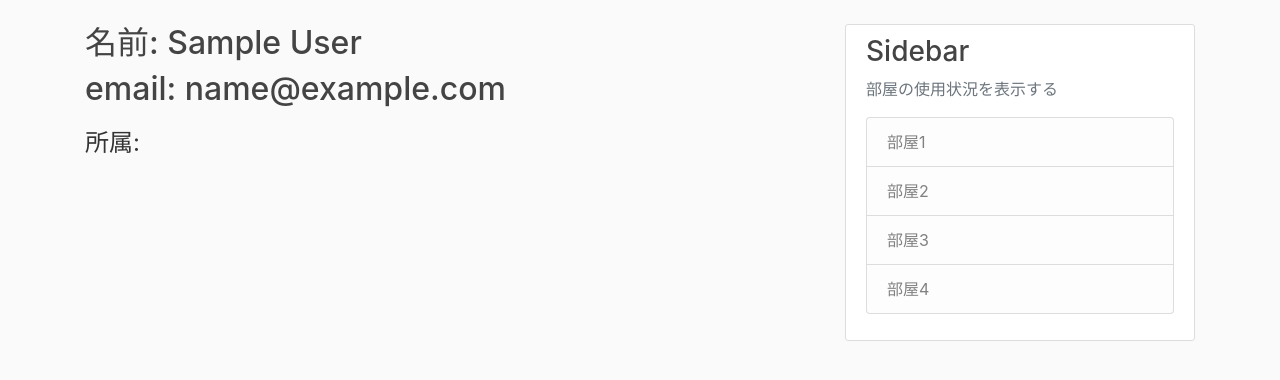
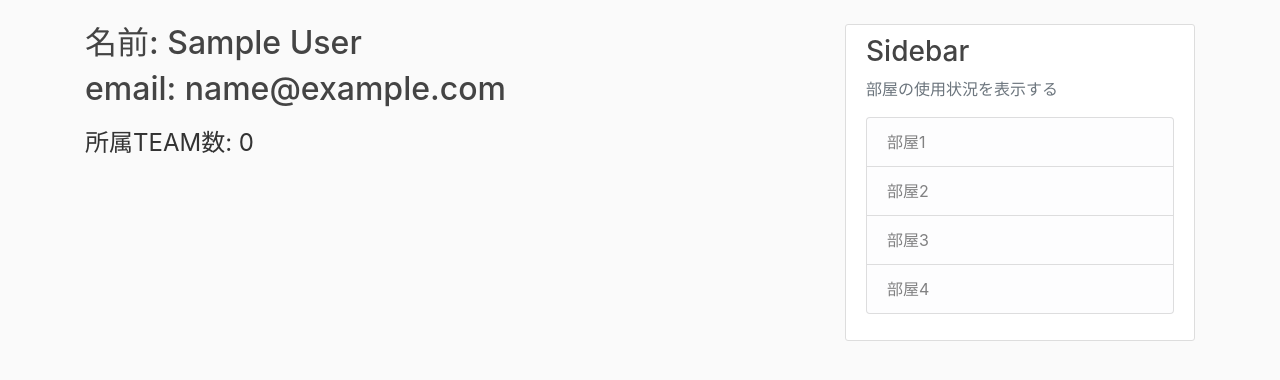
Before and after one commit to shiv76e2/Shedule, a Flask app: page /account in a window 1280 px wide. Shown: the part 56-436 px from the top of the page. Run offline with Flask 2, Linux system fonts and the light colour scheme; the visitor is signed in with stand-in values (Sample User, id 1); data comes from the database, SQL or seed files in the repository; data that the repository does not hold is empty; some libraries are stand-ins or nearby versions.

Commit message:
refs #yoyaku

```diff
--- a/flaskblog/templates/account.html
+++ b/flaskblog/templates/account.html
@@ -5,7 +5,7 @@
 
     <p class='text-muted'>
       <ul class="list-group">
-        <legend>所属:</legend>
+        <legend>所属TEAM数: {{ team_count }}</legend>
         {% if current_user.organizations != null %}
           {% for organization in organizations %}
               <li class="list-group-item list-group-item-light">{{ organization.name }}</li>
--- a/flaskblog/users/routes.py
+++ b/flaskblog/users/routes.py
@@ -53,4 +53,4 @@ def account():
 
     organization_ids = [belonging.organization_id for belonging in belongings]
     organizations = Organizations.query.filter(Organizations.organization_id.in_(organization_ids))
-    return render_template('account.html', title='アカウント', organizations = organizations)
+    return render_template('account.html', title='アカウント', organizations = organizations, team_count = len(organizations.all()))
```
